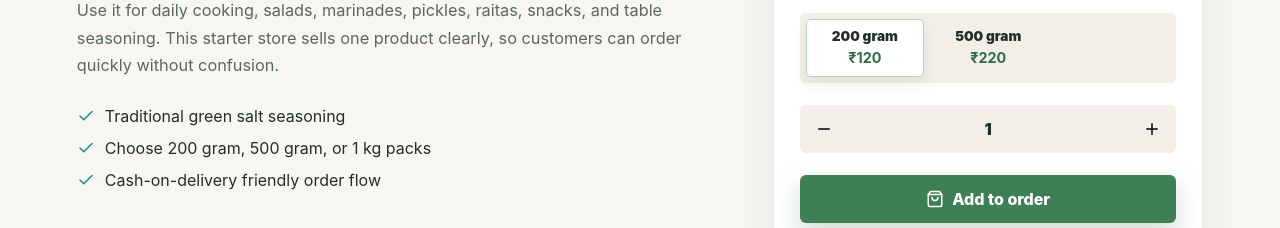
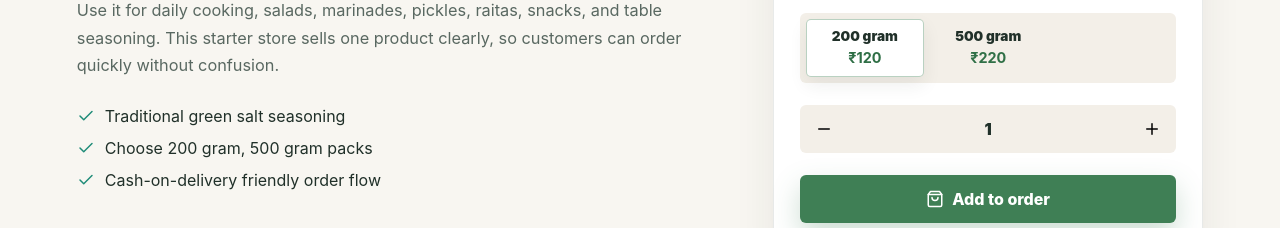
Before and after one commit to jaryalakshay603/himalayan_salt, a React (Vite) app: page / in a window 1280 px wide. Shown: the part 1420-1648 px from the top of the page. Built offline with nearby package versions, Linux system fonts and the light colour scheme.

Commit message:
remove 1 kg packing and price update

```diff
--- a/src/main.jsx
+++ b/src/main.jsx
@@ -21,7 +21,7 @@ const PRODUCT = {
   name: "Himachali Green Salt",
   packSizes: [
     { id: "200g", label: "200 gram", price: 120, mrp: 150 },
-    { id: "500g", label: "500 gram", price: 220, mrp: 200 }
+    { id: "500g", label: "500 gram", price: 220, mrp: 250 }
   ],
   rating: "4.9",
   deliveryFee: 60,
@@ -221,7 +221,7 @@ function App() {
           </p>
           <ul className="check-list">
             <li><Check size={18} /> Traditional green salt seasoning</li>
-            <li><Check size={18} /> Choose 200 gram, 500 gram, or 1 kg packs</li>
+            <li><Check size={18} /> Choose 200 gram, 500 gram packs</li>
             <li><Check size={18} /> Cash-on-delivery friendly order flow</li>
           </ul>
         </div>
```
